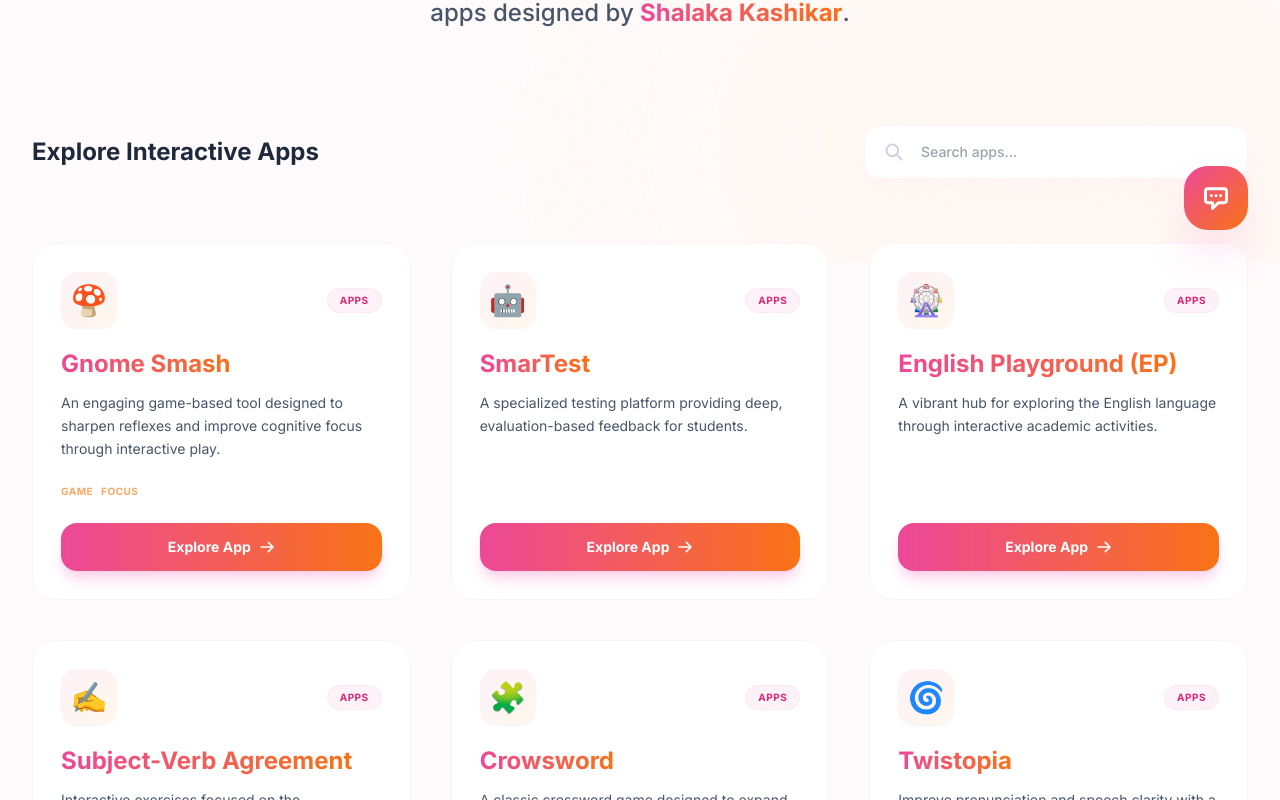
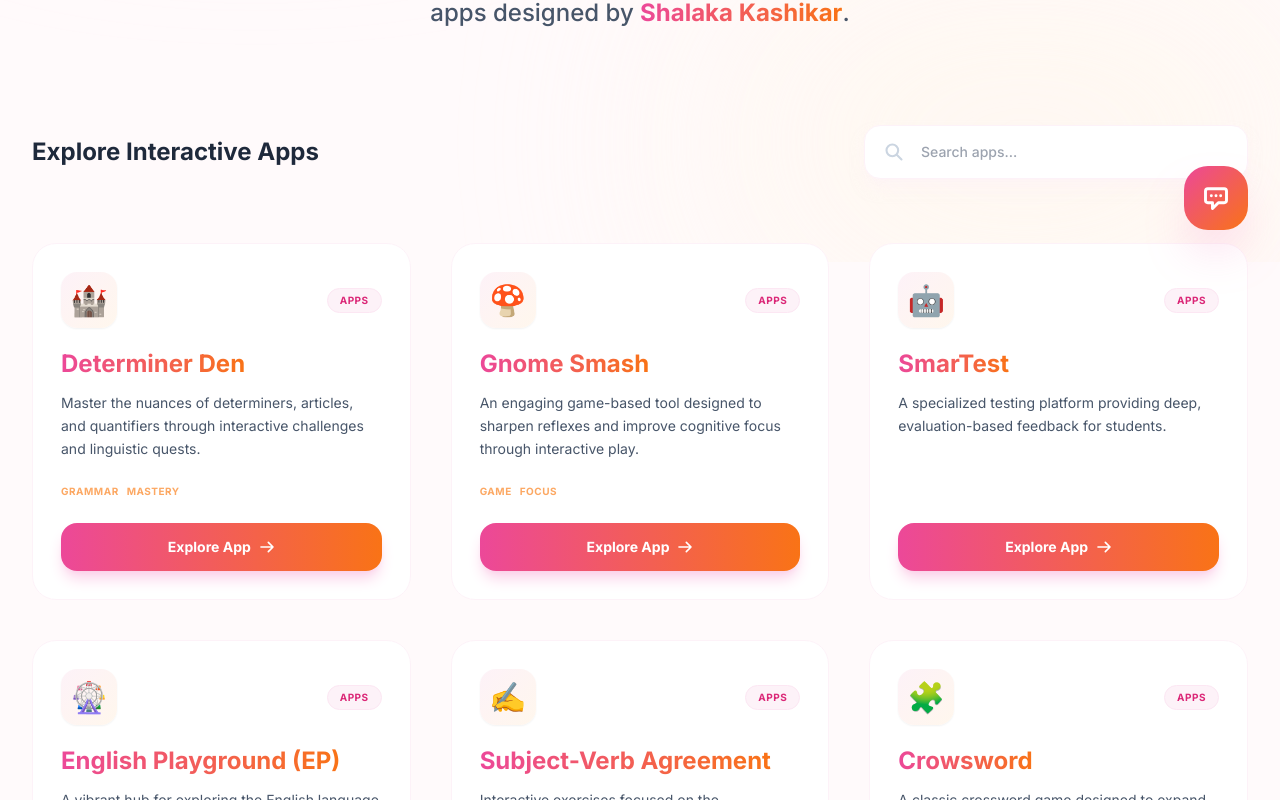
Before and after one commit to shalakakashikar-sudo/Shalaka.io, a React (Vite) app: page / in a window 1280 px wide. Shown: the part 538-1338 px from the top of the page. Built offline with nearby package versions, Linux system fonts and the light colour scheme; a web font is replaced by a local one.

Commit message:
feat: Add Determiner Den app and update AI instructions
Adds the new "Determiner Den" academic app to the constants.
Updates the AI assistant's system instructions to include "Determiner Den" in the list of supported applications.

```diff
--- a/components/AIAssistant.tsx
+++ b/components/AIAssistant.tsx
@@ -63,7 +63,7 @@ const AIAssistant: React.FC = () => {
         model: 'gemini-3-flash-preview',
         contents: [...history, { role: 'user', parts: [{ text: userMsg }] }],
         config: {
-          systemInstruction: "You are a helpful academic assistant for Shalaka.io, a hub of interactive educational apps curated by Shalaka Kashikar. You help users navigate apps like SmarTest (feedback/testing), English Playground (interactive activities), SVA Mastery, Crowsword (vocabulary), Twistopia (speech), Conditionals, Sentence Safari, Spanish Playground, Litmania, and Verb Academy. Be concise, encouraging, and focused only on these apps.",
+          systemInstruction: "You are a helpful academic assistant for Shalaka.io, a hub of interactive educational apps curated by Shalaka Kashikar. You help users navigate apps like Determiner Den (articles/quantifiers), Gnome Smash (cognitive focus), SmarTest (feedback/testing), English Playground (interactive activities), SVA Mastery, Crowsword (vocabulary), Twistopia (speech), Conditionals, Sentence Safari, Spanish Playground, Litmania, and Verb Academy. Be concise, encouraging, and focused only on these apps.",
         },
       });
 
--- a/constants.tsx
+++ b/constants.tsx
@@ -7,6 +7,15 @@ import { AcademicApp, Category } from './types.ts';
  */
 
 export const ACADEMIC_APPS: AcademicApp[] = [
+  {
+    id: 'determiner-den',
+    title: 'Determiner Den',
+    description: 'Master the nuances of determiners, articles, and quantifiers through interactive challenges and linguistic quests.',
+    url: 'https://determiner-den.vercel.app/',
+    category: Category.APPS,
+    icon: '🏰',
+    tags: ['Grammar', 'Mastery']
+  },
   {
     id: 'gnome-smash',
     title: 'Gnome Smash',
```
